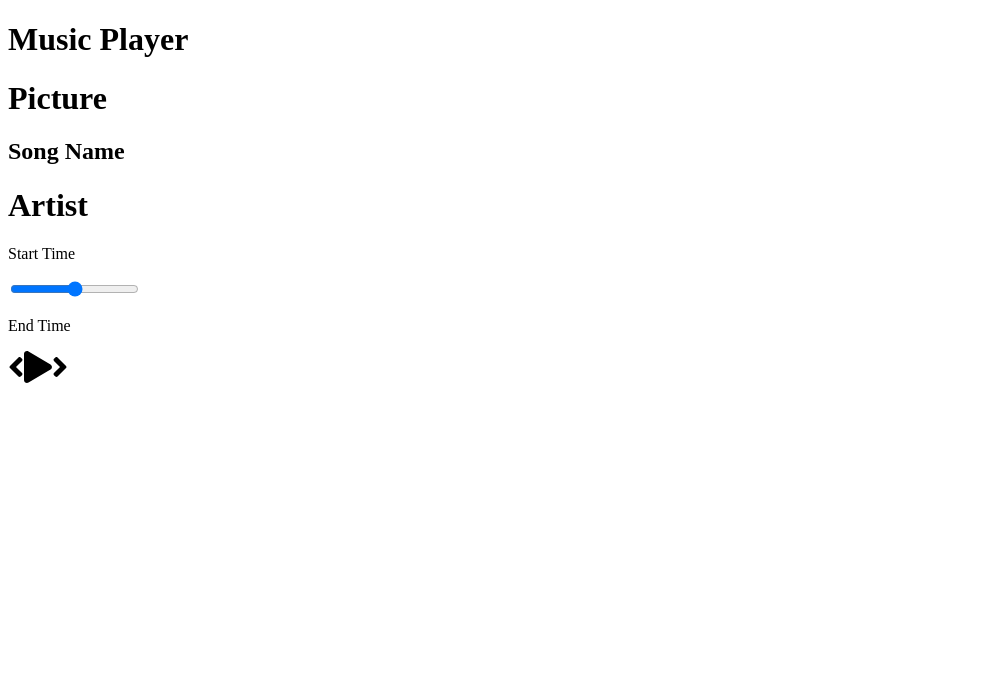
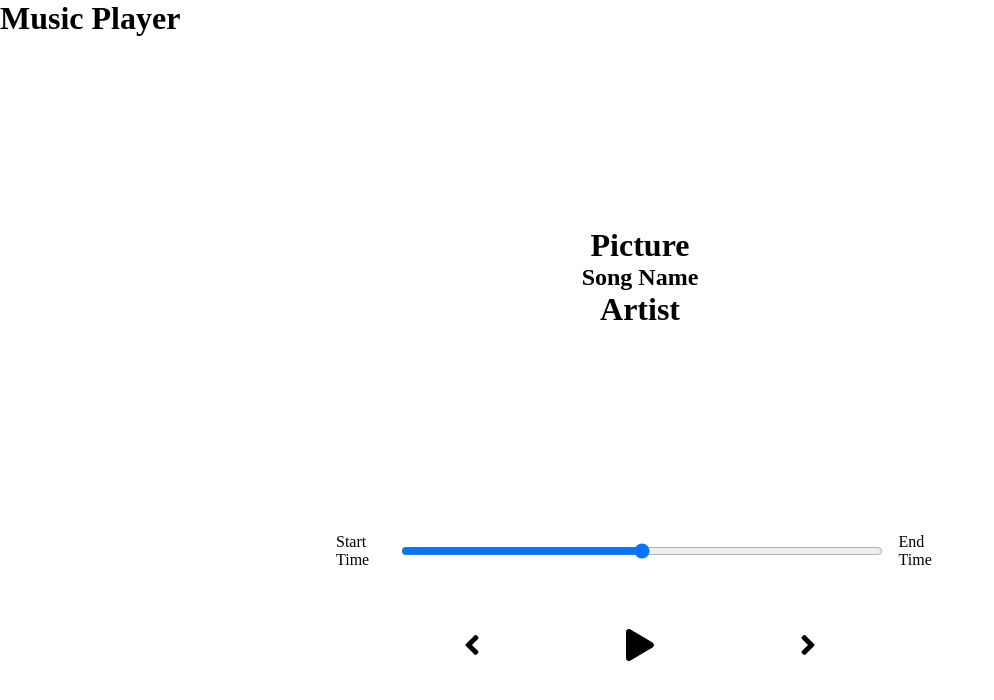
Before and after one commit to tsabz/music_player, a React (Create React App) app: page / in a window 1280 px wide. Shown: the top 700 px of the page, without its empty margins (0-994 px from the left). Built offline with nearby package versions, Linux system fonts and the light colour scheme.

Commit message:
styling outline done

```diff
--- a/package.json
+++ b/package.json
@@ -9,7 +9,7 @@
     "@testing-library/jest-dom": "^5.11.6",
     "@testing-library/react": "^11.1.2",
     "@testing-library/user-event": "^12.2.2",
-    "node-sass": "^5.0.0",
+    "node-sass": "^4.14.1",
     "react": "^17.0.1",
     "react-dom": "^17.0.1",
     "react-scripts": "4.0.0",
--- a/src/App.js
+++ b/src/App.js
@@ -1,4 +1,6 @@
 import './App.css';
+// Import Styles
+import "./styles/app.scss";
 // Adding Components
 import Player from './components/Player';
 import Song from './components/Song';
--- /dev/null
+++ b/src/styles/_player.scss
@@ -0,0 +1,30 @@
+.player {
+  min-height: 20vh;
+  display: flex;
+  flex-direction: column;
+  align-items: center;
+  justify-content: space-between;
+}
+
+.time-control {
+  width: 50%;
+  display: flex;
+  input {
+    width: 100%;
+    padding: 1rem 2rem;
+  }
+  p {
+    padding: 1rem;
+  }
+}
+
+.play-control {
+  display: flex;
+  justify-content: space-between;
+  align-items: center;
+  padding: 1rem;
+  width: 30%;
+  svg {
+    cursor: pointer;
+  }
+}
--- /dev/null
+++ b/src/styles/_song.scss
@@ -0,0 +1,7 @@
+.song-container {
+  min-height: 60vh;
+  display: flex;
+  flex-direction: column;
+  align-items: center;
+  justify-content: center;
+}
--- a/src/styles/app.scss
+++ b/src/styles/app.scss
@@ -3,3 +3,6 @@
   padding: 0;
   box-sizing: border-box;
 }
+
+@import "./song";
+@import "./player";
```
Also changed, not shown: 1 other file (tests, documents, lock files or other folders).
